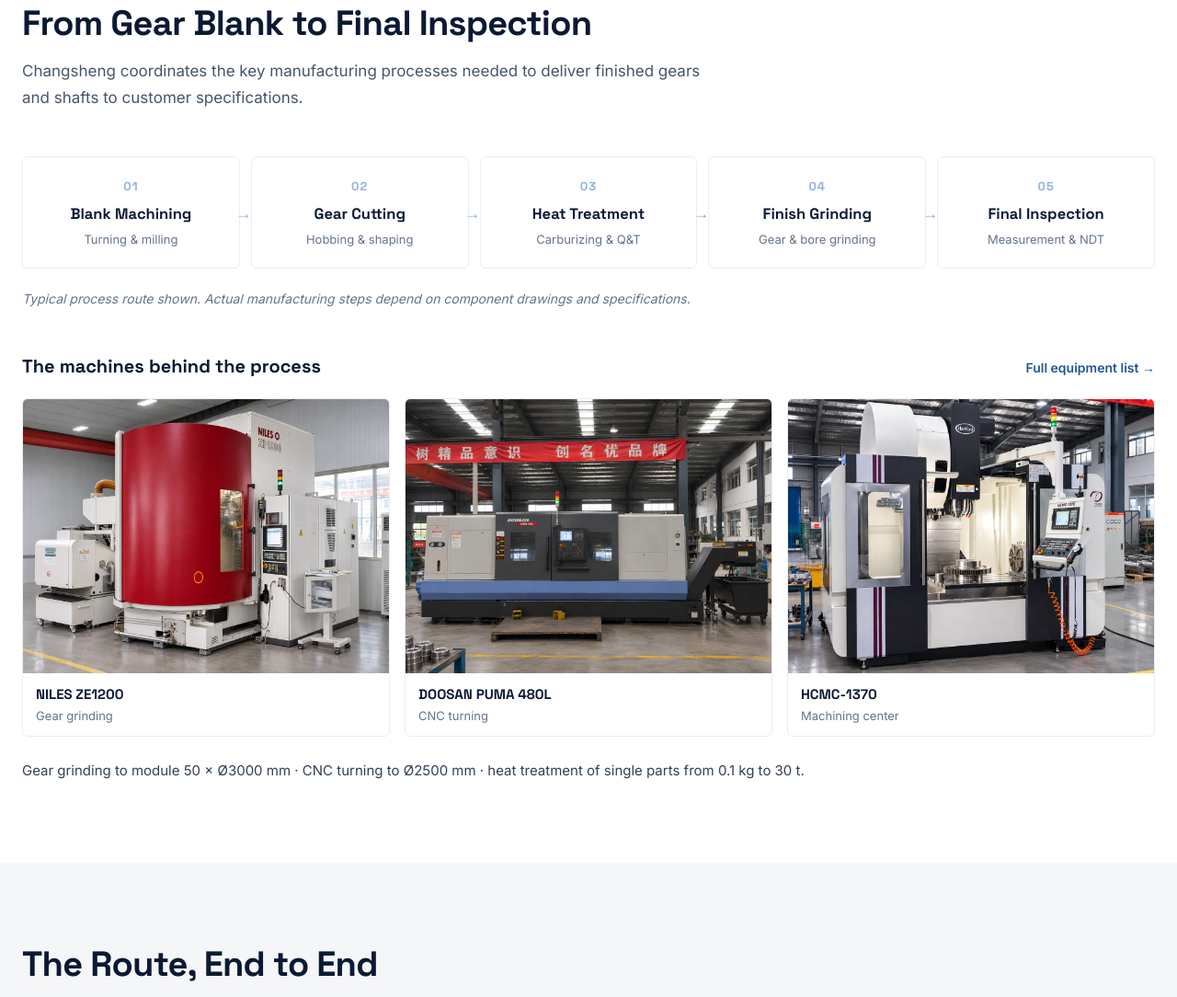
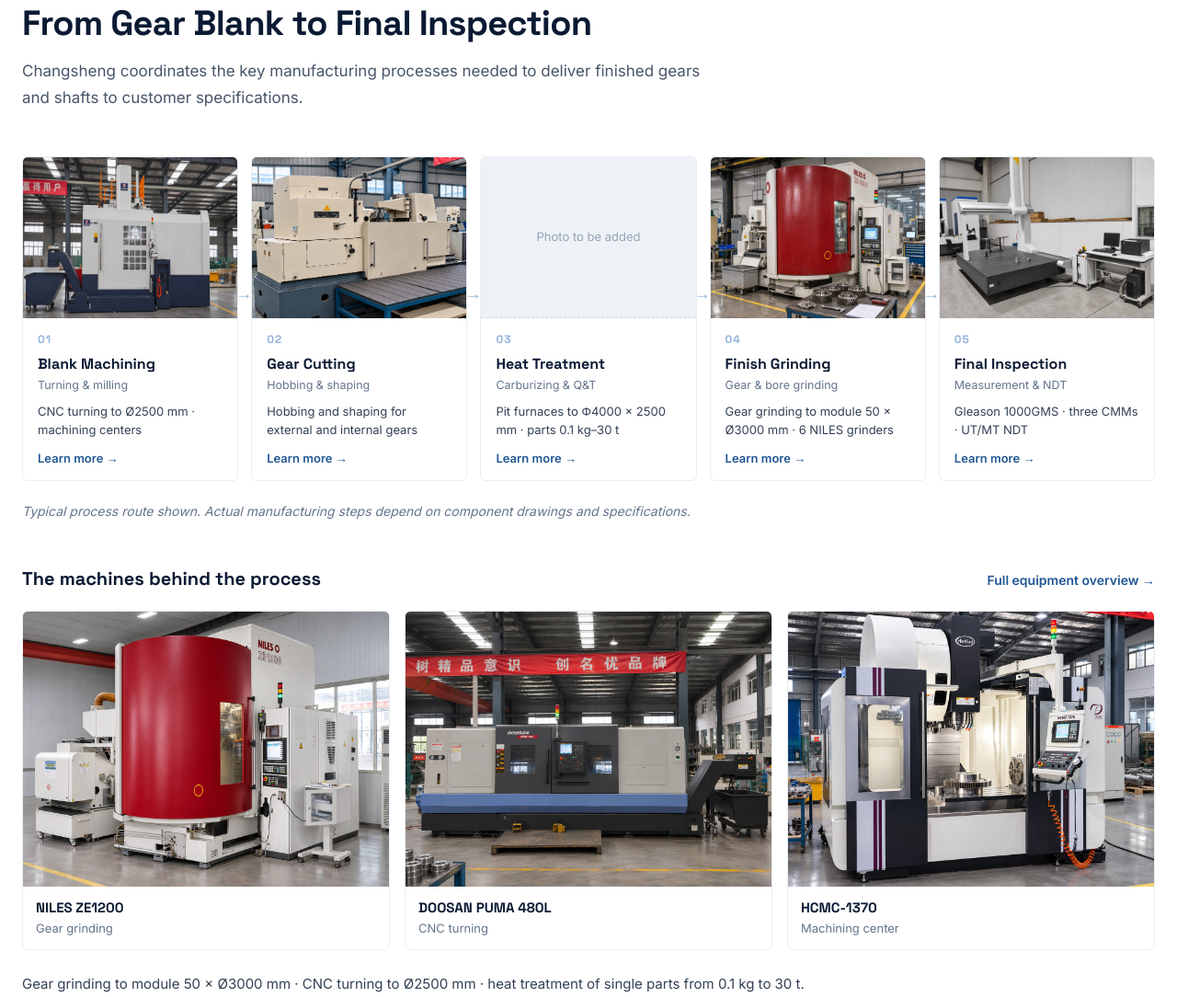
Before and after one commit to Phil0318/njcsjx, an Astro site: page /en in a window 1280 px wide. Shown: the part 1824-2908 px from the top of the page at 92% size. Built offline with nearby package versions, Linux system fonts and the light colour scheme; Astro itself is replaced by a stand-in of ours.

Commit message:
B4: process steps become photo+capability cards linking to equipment detail pages
- 01 Blank Machining / 02 Gear Cutting / 04 Finish Grinding -> /equipment/machining
- 03 Heat Treatment -> /equipment/heat-treatment (placeholder photo until furnace shot)
- 05 Final Inspection -> /equipment/inspection
- Equipment strip link now points to the equipment overview page
- EN+ZH

```diff
--- a/src/pages/en/index.astro
+++ b/src/pages/en/index.astro
@@ -45,12 +45,52 @@ const facts = [
   ['M50 × Ø3000', 'Maximum gear grinding capacity'],
 ];
 
-const steps = [
-  { n: '01', label: 'Blank Machining', hint: 'Turning & milling' },
-  { n: '02', label: 'Gear Cutting', hint: 'Hobbing & shaping' },
-  { n: '03', label: 'Heat Treatment', hint: 'Carburizing & Q&T' },
-  { n: '04', label: 'Finish Grinding', hint: 'Gear & bore grinding' },
-  { n: '05', label: 'Final Inspection', hint: 'Measurement & NDT' },
+const processSteps = [
+  {
+    n: '01',
+    label: 'Blank Machining',
+    hint: 'Turning & milling',
+    capability: 'CNC turning to Ø2500 mm · machining centers',
+    img: '/equipment-photos/vl-160c.jpg',
+    alt: 'CNC vertical lathe at the Changsheng workshop',
+    href: '/en/equipment/machining',
+  },
+  {
+    n: '02',
+    label: 'Gear Cutting',
+    hint: 'Hobbing & shaping',
+    capability: 'Hobbing and shaping for external and internal gears',
+    img: '/equipment-photos/y31125.jpg',
+    alt: 'Gear hobbing machine at the Changsheng workshop',
+    href: '/en/equipment/machining',
+  },
+  {
+    n: '03',
+    label: 'Heat Treatment',
+    hint: 'Carburizing & Q&T',
+    capability: 'Pit furnaces to Φ4000 × 2500 mm · parts 0.1 kg–30 t',
+    img: null,
+    alt: '',
+    href: '/en/equipment/heat-treatment',
+  },
+  {
+    n: '04',
+    label: 'Finish Grinding',
+    hint: 'Gear & bore grinding',
+    capability: 'Gear grinding to module 50 × Ø3000 mm · 6 NILES grinders',
+    img: '/equipment-photos/niles-ze400s.jpg',
+    alt: 'NILES ZE400S gear grinder at the Changsheng workshop',
+    href: '/en/equipment/machining',
+  },
+  {
+    n: '05',
+    label: 'Final Inspection',
+    hint: 'Measurement & NDT',
+    capability: 'Gleason 1000GMS · three CMMs · UT/MT NDT',
+    img: '/workshop/inspection-room.webp',
+    alt: 'Inspection room at the Changsheng facility',
+    href: '/en/equipment/inspection',
+  },
 ];
 
 const equipment = [
@@ -237,11 +277,22 @@ const howSteps = [
         </p>
       </div>
       <ol class="b1-process">
-        {steps.map((s) => (
+        {processSteps.map((s) => (
           <li>
-            <span class="b1-process-num">{s.n}</span>
-            <span class="b1-process-label">{s.label}</span>
-            <span class="b1-process-hint">{s.hint}</span>
+            <a class="b1-process-card" href={s.href}>
+              <span class="b1-process-media">
+                {s.img ? (
+                  <img src={s.img} alt={s.alt} loading="lazy" width="600" height="450" />
+                ) : (
+                  <span class="b1-process-ph">Photo to be added</span>
+                )}
+              </span>
+              <span class="b1-process-num">{s.n}</span>
+              <span class="b1-process-label">{s.label}</span>
+              <span class="b1-process-hint">{s.hint}</span>
+              <span class="b1-process-cap">{s.capability}</span>
+              <span class="b1-process-cta">Learn more →</span>
+            </a>
           </li>
         ))}
       </ol>
@@ -251,7 +302,7 @@ const howSteps = [
 
       <div class="b1-equip-head">
         <h3>The machines behind the process</h3>
-        <a href="/en/equipment/machining">Full equipment list →</a>
+        <a href="/en/equipment">Full equipment overview →</a>
       </div>
       <div class="b1-equip-strip">
         {equipment.map((e) => (
@@ -498,19 +549,26 @@ const howSteps = [
   }
 
   /* Process */
-  .b1-process { margin-top: 48px; list-style: none; display: grid; grid-template-columns: repeat(5, 1fr); gap: 12px; counter-reset: step; }
-  .b1-process li { position: relative; padding: 22px 18px 20px; background: #fff; border: 1px solid #e8edf4; border-radius: 6px; text-align: center; }
-  .b1-process li:not(:last-child)::after { content: '→'; position: absolute; top: 50%; right: -14px; transform: translateY(-50%); color: #8fb2dc; font-size: 18px; }
-  .b1-process-num { display: block; font-family: var(--font-display); font-size: 13px; font-weight: 700; letter-spacing: .08em; color: #8fb2dc; }
-  .b1-process-label { display: block; margin-top: 8px; font-family: var(--font-display); font-size: 16.5px; font-weight: 700; color: #0b1a33; }
-  .b1-process-hint { display: block; margin-top: 6px; font-size: 13px; color: #64748b; }
+  .b1-process { margin-top: 48px; list-style: none; display: grid; grid-template-columns: repeat(5, 1fr); gap: 14px; }
+  .b1-process li { position: relative; }
+  .b1-process li:not(:last-child)::after { content: '→'; position: absolute; top: 42%; right: -15px; transform: translateY(-50%); color: #8fb2dc; font-size: 18px; z-index: 1; }
+  .b1-process-card { display: flex; flex-direction: column; height: 100%; background: #fff; border: 1px solid #e8edf4; border-radius: 6px; overflow: hidden; text-decoration: none; transition: border-color .15s ease, box-shadow .15s ease; }
+  .b1-process-card:hover { border-color: #8fb2dc; box-shadow: 0 10px 24px rgba(11, 26, 51, .08); }
+  .b1-process-media { display: block; }
+  .b1-process-media img { display: block; width: 100%; height: auto; aspect-ratio: 4 / 3; object-fit: cover; }
+  .b1-process-ph { display: grid; place-items: center; aspect-ratio: 4 / 3; background: #eef2f7; border-bottom: 1px dashed #c0d4ec; color: #94a3b8; font-size: 13px; }
+  .b1-process-num { display: block; padding: 14px 16px 0; font-family: var(--font-display); font-size: 12px; font-weight: 700; letter-spacing: .08em; color: #8fb2dc; }
+  .b1-process-label { display: block; padding: 6px 16px 0; font-family: var(--font-display); font-size: 16px; font-weight: 700; color: #0b1a33; }
+  .b1-process-hint { display: block; padding: 2px 16px 0; font-size: 12.5px; color: #64748b; }
+  .b1-process-cap { display: block; padding: 8px 16px 0; font-size: 13px; line-height: 1.55; color: #334155; }
+  .b1-process-cta { display: block; margin-top: auto; padding: 12px 16px 14px; font-size: 13px; font-weight: 600; color: #215694; }
   .b1-process-note { margin-top: 22px; font-size: 14px; color: #64748b; }
-  @media (max-width: 900px) {
-    .b1-process { grid-template-columns: 1fr; gap: 10px; }
-    .b1-process li { text-align: left; display: grid; grid-template-columns: auto 1fr auto; align-items: baseline; column-gap: 12px; padding: 16px 18px; }
+  @media (max-width: 1100px) {
+    .b1-process { grid-template-columns: repeat(3, 1fr); }
     .b1-process li:not(:last-child)::after { content: none; }
-    .b1-process-num { grid-row: 1 / 3; align-self: center; }
-    .b1-process-hint { margin-top: 2px; }
+  }
+  @media (max-width: 640px) {
+    .b1-process { grid-template-columns: 1fr; }
   }
 
   /* Equipment strip */
--- a/src/pages/zh/index.astro
+++ b/src/pages/zh/index.astro
@@ -45,12 +45,52 @@ const facts = [
   ['M50 × Ø3000', '最大磨齿能力'],
 ];
 
-const steps = [
-  { n: '01', label: '毛坯机加工', hint: '车削 · 铣削' },
-  { n: '02', label: '齿轮加工', hint: '滚齿 · 插齿' },
-  { n: '03', label: '热处理', hint: '渗碳 · 调质' },
-  { n: '04', label: '精磨', hint: '磨齿 · 磨孔' },
-  { n: '05', label: '成品检验', hint: '测量 · 探伤' },
+const processSteps = [
+  {
+    n: '01',
+    label: '毛坯机加工',
+    hint: '车削 · 铣削',
+    capability: '数控车削至 Ø2500 mm · 加工中心',
+    img: '/equipment-photos/vl-160c.jpg',
+    alt: '长升工厂数控立车',
+    href: '/zh/equipment/machining',
+  },
+  {
+    n: '02',
+    label: '齿轮加工',
+    hint: '滚齿 · 插齿',
+    capability: '滚齿与插齿，可加工内外齿',
+    img: '/equipment-photos/y31125.jpg',
+    alt: '长升工厂滚齿机',
+    href: '/zh/equipment/machining',
+  },
+  {
+    n: '03',
+    label: '热处理',
+    hint: '渗碳 · 调质',
+    capability: '井式炉至 Φ4000 × 2500 mm · 单件 0.1 kg–30 t',
+    img: null,
+    alt: '',
+    href: '/zh/equipment/heat-treatment',
+  },
+  {
+    n: '04',
+    label: '精磨',
+    hint: '磨齿 · 磨孔',
+    capability: '磨齿最大模数 50 × Ø3000 mm · 6 台 NILES 磨齿机',
+    img: '/equipment-photos/niles-ze400s.jpg',
+    alt: '长升工厂 NILES ZE400S 磨齿机',
+    href: '/zh/equipment/machining',
+  },
+  {
+    n: '05',
+    label: '成品检验',
+    hint: '测量 · 探伤',
+    capability: 'Gleason 1000GMS · 三台三坐标 · 超声/磁粉探伤',
+    img: '/workshop/inspection-room.webp',
+    alt: '长升工厂检测室',
+    href: '/zh/equipment/inspection',
+  },
 ];
 
 const equipment = [
@@ -234,11 +274,22 @@ const howSteps = [
         <p>长升统筹交付成品齿轮与轴类所需的关键制造工序。</p>
       </div>
       <ol class="b1-process">
-        {steps.map((s) => (
+        {processSteps.map((s) => (
           <li>
-            <span class="b1-process-num">{s.n}</span>
-            <span class="b1-process-label">{s.label}</span>
-            <span class="b1-process-hint">{s.hint}</span>
+            <a class="b1-process-card" href={s.href}>
+              <span class="b1-process-media">
+                {s.img ? (
+                  <img src={s.img} alt={s.alt} loading="lazy" width="600" height="450" />
+                ) : (
+                  <span class="b1-process-ph">照片待补充</span>
+                )}
+              </span>
+              <span class="b1-process-num">{s.n}</span>
+              <span class="b1-process-label">{s.label}</span>
+              <span class="b1-process-hint">{s.hint}</span>
+              <span class="b1-process-cap">{s.capability}</span>
+              <span class="b1-process-cta">了解更多 →</span>
+            </a>
           </li>
         ))}
       </ol>
@@ -248,7 +299,7 @@ const howSteps = [
 
       <div class="b1-equip-head">
         <h3>支撑全流程的设备</h3>
-        <a href="/zh/equipment/machining">查看完整设备清单 →</a>
+        <a href="/zh/equipment">设备总览 →</a>
       </div>
       <div class="b1-equip-strip">
         {equipment.map((e) => (
@@ -490,19 +541,26 @@ const howSteps = [
   }
 
   /* Process */
-  .b1-process { margin-top: 48px; list-style: none; display: grid; grid-template-columns: repeat(5, 1fr); gap: 12px; counter-reset: step; }
-  .b1-process li { position: relative; padding: 22px 18px 20px; background: #fff; border: 1px solid #e8edf4; border-radius: 6px; text-align: center; }
-  .b1-process li:not(:last-child)::after { content: '→'; position: absolute; top: 50%; right: -14px; transform: translateY(-50%); color: #8fb2dc; font-size: 18px; }
-  .b1-process-num { display: block; font-family: var(--font-display); font-size: 13px; font-weight: 700; letter-spacing: .08em; color: #8fb2dc; }
-  .b1-process-label { display: block; margin-top: 8px; font-family: var(--font-display); font-size: 16.5px; font-weight: 700; color: #0b1a33; }
-  .b1-process-hint { display: block; margin-top: 6px; font-size: 13px; color: #64748b; }
+  .b1-process { margin-top: 48px; list-style: none; display: grid; grid-template-columns: repeat(5, 1fr); gap: 14px; }
+  .b1-process li { position: relative; }
+  .b1-process li:not(:last-child)::after { content: '→'; position: absolute; top: 42%; right: -15px; transform: translateY(-50%); color: #8fb2dc; font-size: 18px; z-index: 1; }
+  .b1-process-card { display: flex; flex-direction: column; height: 100%; background: #fff; border: 1px solid #e8edf4; border-radius: 6px; overflow: hidden; text-decoration: none; transition: border-color .15s ease, box-shadow .15s ease; }
+  .b1-process-card:hover { border-color: #8fb2dc; box-shadow: 0 10px 24px rgba(11, 26, 51, .08); }
+  .b1-process-media { display: block; }
+  .b1-process-media img { display: block; width: 100%; height: auto; aspect-ratio: 4 / 3; object-fit: cover; }
+  .b1-process-ph { display: grid; place-items: center; aspect-ratio: 4 / 3; background: #eef2f7; border-bottom: 1px dashed #c0d4ec; color: #94a3b8; font-size: 13px; }
+  .b1-process-num { display: block; padding: 14px 16px 0; font-family: var(--font-display); font-size: 12px; font-weight: 700; letter-spacing: .08em; color: #8fb2dc; }
+  .b1-process-label { display: block; padding: 6px 16px 0; font-family: var(--font-display); font-size: 16px; font-weight: 700; color: #0b1a33; }
+  .b1-process-hint { display: block; padding: 2px 16px 0; font-size: 12.5px; color: #64748b; }
+  .b1-process-cap { display: block; padding: 8px 16px 0; font-size: 13px; line-height: 1.6; color: #334155; }
+  .b1-process-cta { display: block; margin-top: auto; padding: 12px 16px 14px; font-size: 13px; font-weight: 600; color: #215694; }
   .b1-process-note { margin-top: 22px; font-size: 14px; color: #64748b; }
-  @media (max-width: 900px) {
-    .b1-process { grid-template-columns: 1fr; gap: 10px; }
-    .b1-process li { text-align: left; display: grid; grid-template-columns: auto 1fr auto; align-items: baseline; column-gap: 12px; padding: 16px 18px; }
+  @media (max-width: 1100px) {
+    .b1-process { grid-template-columns: repeat(3, 1fr); }
     .b1-process li:not(:last-child)::after { content: none; }
-    .b1-process-num { grid-row: 1 / 3; align-self: center; }
-    .b1-process-hint { margin-top: 2px; }
+  }
+  @media (max-width: 640px) {
+    .b1-process { grid-template-columns: 1fr; }
   }
 
   /* Equipment strip */
```
Also changed, not shown: public/workshop/inspection-room.webp (added).
